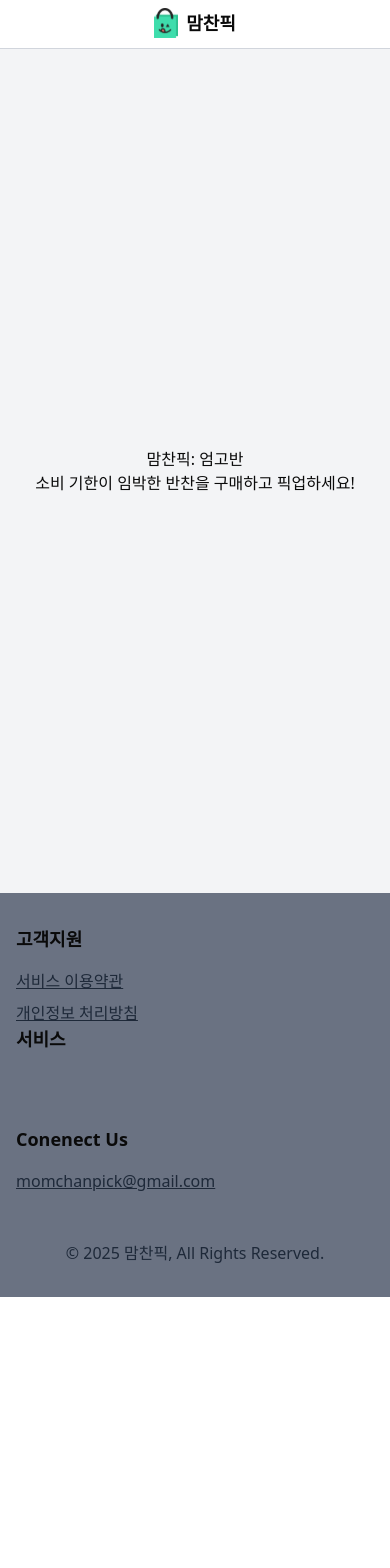
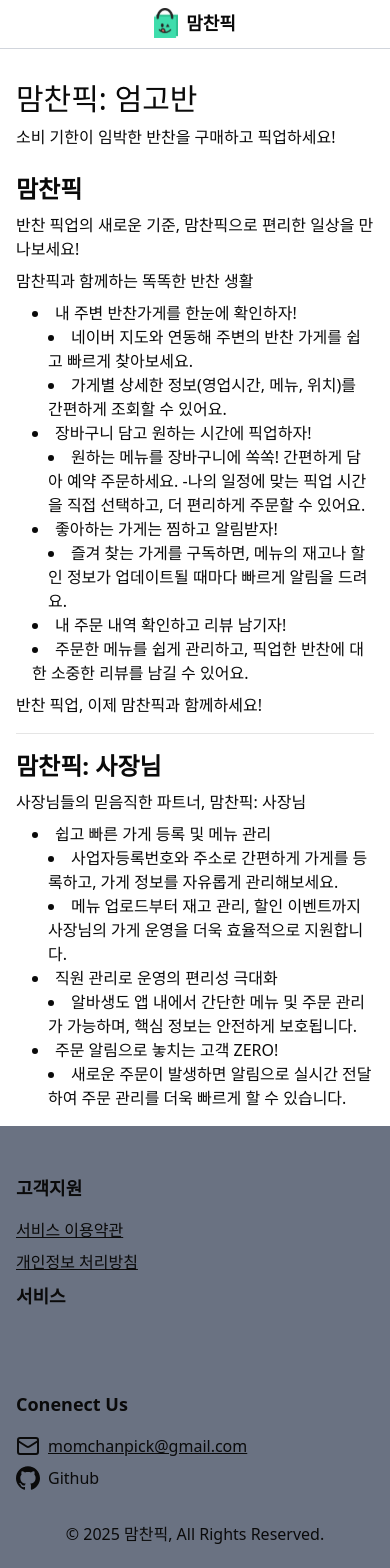
Before and after one commit to ummgoban/ummgoban.github.io, a React (Vite) app: page / in a window 390 px wide. Shown: the top 1568 px of the page. Before the commit the page ends 1297 px from the top, so only its background shows below. Built offline with nearby package versions, Linux system fonts and the light colour scheme.

Commit message:
release: v1.0.0 (#4)
* feat: 리드미 작성, 홈 페이지 내용 추가

* style: 반응형

* revert: homepage

```diff
--- a/package.json
+++ b/package.json
@@ -1,10 +1,10 @@
 {
   "name": "ummgoban",
   "private": true,
-  "version": "0.1.0",
+  "version": "1.0.0",
   "type": "module",
   "packageManager": "yarn@4.7.0",
-  "homepage": "https://ummgoban.com",
+  "homepage": "https://ummgoban.github.io",
   "scripts": {
     "dev": "vite",
     "lint": "eslint .",
--- a/src/components/Markdown/Markdown.tsx
+++ b/src/components/Markdown/Markdown.tsx
@@ -14,9 +14,9 @@ const Markdown = ({ children }: { children: string }) => {
           h6: ({ children }) => <h6 className="text-sm font-bold my-2">{children}</h6>,
           p: ({ children }) => <p className="text-base my-2">{children}</p>,
           code: ({ children }) => <code className="text-sm">{children}</code>,
-          ul: ({ children }) => <ul className="list-disc list-inside">{children}</ul>,
-          ol: ({ children }) => <ol className="list-decimal list-inside">{children}</ol>,
-          li: ({ children }) => <li className="text-base">{children}</li>,
+          ul: ({ children }) => <ul className="list-disc list-inside ms-2">{children}</ul>,
+          ol: ({ children }) => <ol className="list-decimal list-inside ms-2">{children}</ol>,
+          li: ({ children }) => <li className="text-base list-inside ms-2">{children}</li>,
           table: ({ children }) => <table className="w-full">{children}</table>,
           th: ({ children }) => <th className="border px-4 py-2">{children}</th>,
           td: ({ children }) => <td className="border px-4 py-2">{children}</td>,
--- a/src/components/common/Footer.tsx
+++ b/src/components/common/Footer.tsx
@@ -1,4 +1,6 @@
 import { Link } from 'react-router';
+
+import { Mail } from 'lucide-react';
 
 const FooterItem = ({ children, title }: { title: string; children: React.ReactNode }) => {
   return (
@@ -13,13 +15,13 @@ const Footer = () => {
   return (
     <footer className="w-full bg-gray-500 py-8 mt-auto">
       <div className="flex flex-col">
-        <div className="container mx-auto px-4 grid sm:grid-cols-3 sm:grid-rows-1 grid-rows-3 grid-cols-1">
+        <div className="container mx-auto p-4 gap-2 grid sm:grid-cols-3 sm:grid-rows-1 grid-rows-3 grid-cols-1">
           <FooterItem title="고객지원">
             <ul className="space-y-2">
               <li className="flex space-x-4">
                 <Link
                   to="/terms"
-                  className="text-gray-800 underline hover:text-gray-600 hover:underline cursor-pointer"
+                  className="text-black-800 underline hover:text-black-600 hover:underline cursor-pointer"
                 >
                   서비스 이용약관
                 </Link>
@@ -27,7 +29,7 @@ const Footer = () => {
               <li className="flex space-x-4">
                 <Link
                   to="/privacy"
-                  className="text-gray-800 underline hover:text-gray-600 hover:underline cursor-pointer"
+                  className="text-black-800 underline hover:text-black-600 hover:underline cursor-pointer"
                 >
                   개인정보 처리방침
                 </Link>
@@ -44,16 +46,37 @@ const Footer = () => {
               <li className="flex space-x-4">
                 <a
                   href="mailto:momchanpick@gmail.com"
-                  className="text-gray-800 underline hover:text-gray-600 hover:underline cursor-pointer"
+                  className="text-black-800 underline hover:text-black-600 hover:underline cursor-pointer"
                 >
-                  momchanpick@gmail.com
+                  <div className="flex gap-2">
+                    <Mail width={24} height={24} />
+                    momchanpick@gmail.com
+                  </div>
                 </a>
+              </li>
+              <li className="flex space-x-4">
+                <Link to="https://github.com/ummgoban" className="text-black-800 hover:text-black-600 cursor-pointer">
+                  <div className="flex gap-2">
+                    <svg
+                      role="img"
+                      viewBox="0 0 24 24"
+                      xmlns="http://www.w3.org/2000/svg"
+                      width={24}
+                      height={24}
+                      fill={'currentColor'}
+                    >
+                      <title>GitHub</title>
+                      <path d="M12 .297c-6.63 0-12 5.373-12 12 0 5.303 3.438 9.8 8.205 11.385.6.113.82-.258.82-.577 0-.285-.01-1.04-.015-2.04-3.338.724-4.042-1.61-4.042-1.61C4.422 18.07 3.633 17.7 3.633 17.7c-1.087-.744.084-.729.084-.729 1.205.084 1.838 1.236 1.838 1.236 1.07 1.835 2.809 1.305 3.495.998.108-.776.417-1.305.76-1.605-2.665-.3-5.466-1.332-5.466-5.93 0-1.31.465-2.38 1.235-3.22-.135-.303-.54-1.523.105-3.176 0 0 1.005-.322 3.3 1.23.96-.267 1.98-.399 3-.405 1.02.006 2.04.138 3 .405 2.28-1.552 3.285-1.23 3.285-1.23.645 1.653.24 2.873.12 3.176.765.84 1.23 1.91 1.23 3.22 0 4.61-2.805 5.625-5.475 5.92.42.36.81 1.096.81 2.22 0 1.606-.015 2.896-.015 3.286 0 .315.21.69.825.57C20.565 22.092 24 17.592 24 12.297c0-6.627-5.373-12-12-12" />
+                    </svg>
+                    Github
+                  </div>
+                </Link>
               </li>
             </ul>
           </FooterItem>
         </div>
         <div className="flex items-center justify-center mt-4">
-          <div className="text-gray-800">{`© ${new Date().getFullYear()} 맘찬픽, All Rights Reserved.`}</div>
+          <div className="text-black-800">{`© ${new Date().getFullYear()} 맘찬픽, All Rights Reserved.`}</div>
         </div>
       </div>
     </footer>
--- a/src/pages/Home.tsx
+++ b/src/pages/Home.tsx
@@ -1,8 +1,47 @@
+import { Markdown } from '@/components';
+
 const HomePage = () => {
   return (
-    <main className="h-screen flex flex-col items-center justify-center bg-gray-100">
-      <h1>맘찬픽: 엄고반</h1>
-      <p>소비 기한이 임박한 반찬을 구매하고 픽업하세요!</p>
+    <main className="container mx-auto min-h-screen flex flex-col p-4">
+      <div className="flex flex-col gap-2 my-4">
+        <h1 className="text-3xl text-bold">맘찬픽: 엄고반</h1>
+        <p>소비 기한이 임박한 반찬을 구매하고 픽업하세요!</p>
+      </div>
+      <Markdown>
+        {`
+## 맘찬픽
+
+반찬 픽업의 새로운 기준, 맘찬픽으로 편리한 일상을 만나보세요!
+
+맘찬픽과 함께하는 똑똑한 반찬 생활
+
+- 내 주변 반찬가게를 한눈에 확인하자!
+  - 네이버 지도와 연동해 주변의 반찬 가게를 쉽고 빠르게 찾아보세요.
+  - 가게별 상세한 정보(영업시간, 메뉴, 위치)를 간편하게 조회할 수 있어요.
+- 장바구니 담고 원하는 시간에 픽업하자!
+  - 원하는 메뉴를 장바구니에 쏙쏙! 간편하게 담아 예약 주문하세요. -나의 일정에 맞는 픽업 시간을 직접 선택하고, 더 편리하게 주문할 수 있어요.
+- 좋아하는 가게는 찜하고 알림받자!
+  - 즐겨 찾는 가게를 구독하면, 메뉴의 재고나 할인 정보가 업데이트될 때마다 빠르게 알림을 드려요.
+- 내 주문 내역 확인하고 리뷰 남기자!
+- 주문한 메뉴를 쉽게 관리하고, 픽업한 반찬에 대한 소중한 리뷰를 남길 수 있어요.
+
+반찬 픽업, 이제 맘찬픽과 함께하세요!
+
+---
+
+## 맘찬픽: 사장님
+
+사장님들의 믿음직한 파트너, 맘찬픽: 사장님
+
+- 쉽고 빠른 가게 등록 및 메뉴 관리
+  - 사업자등록번호와 주소로 간편하게 가게를 등록하고, 가게 정보를 자유롭게 관리해보세요.
+  - 메뉴 업로드부터 재고 관리, 할인 이벤트까지 사장님의 가게 운영을 더욱 효율적으로 지원합니다.
+- 직원 관리로 운영의 편리성 극대화
+  - 알바생도 앱 내에서 간단한 메뉴 및 주문 관리가 가능하며, 핵심 정보는 안전하게 보호됩니다.
+- 주문 알림으로 놓치는 고객 ZERO!
+  - 새로운 주문이 발생하면 알림으로 실시간 전달하여 주문 관리를 더욱 빠르게 할 수 있습니다.
+`}
+      </Markdown>
     </main>
   );
 };
```
Also changed, not shown: 1 other file (tests, documents, lock files or other folders).
